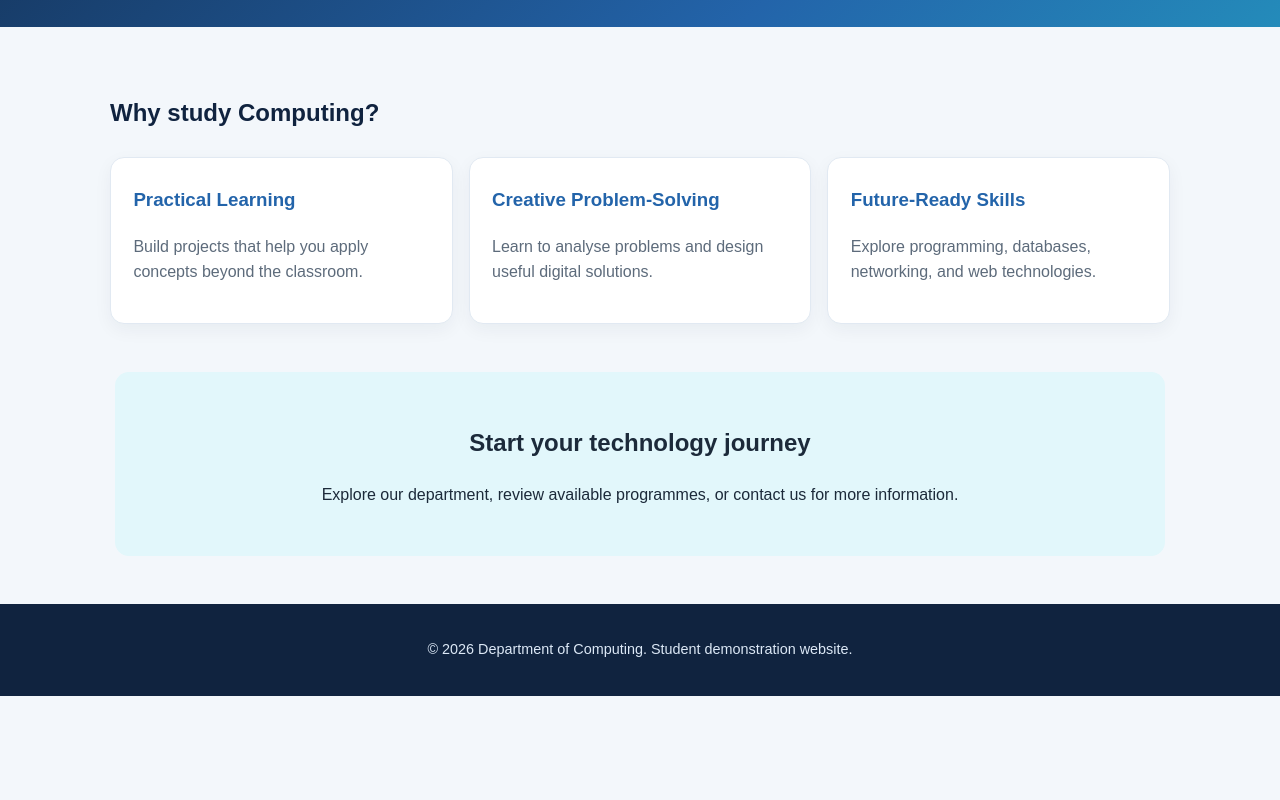
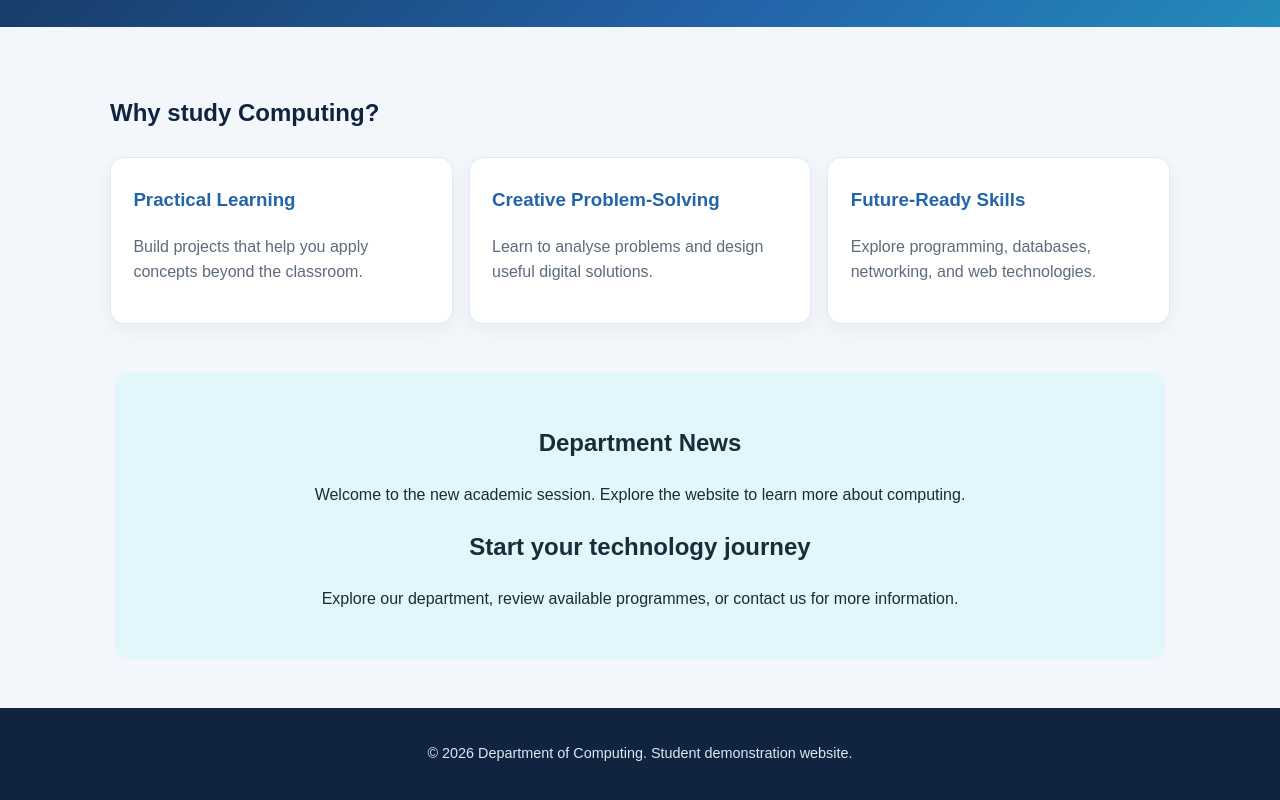
Before and after one commit to Ace1448/SWD-414-Department-Computing-Lawal, a plain HTML site: page index.html in a window 1280 px wide. Shown: the part 574-1374 px from the top of the page. Before the commit the page ends 1270 px from the top, so only its background shows below. Drawn offline with Linux system fonts and the light colour scheme.

Commit message:
Improve homepage content

```diff
--- a/index.html
+++ b/index.html
@@ -31,7 +31,7 @@
         <article class="card"><h3>Future-Ready Skills</h3><p>Explore programming, databases, networking, and web technologies.</p></article>
       </div>
     </section>
-    <section class="notice"><h2>Start your technology journey</h2><p>Explore our department, review available programmes, or contact us for more information.</p></section>
+    <section class="notice"><h2>Department News</h2><p>Welcome to the new academic session. Explore the website to learn more about computing.</p><h2>Start your technology journey</h2><p>Explore our department, review available programmes, or contact us for more information.</p></section>
   </main>
   <footer><p>&copy; 2026 Department of Computing. Student demonstration website.</p></footer>
 </body>
```
